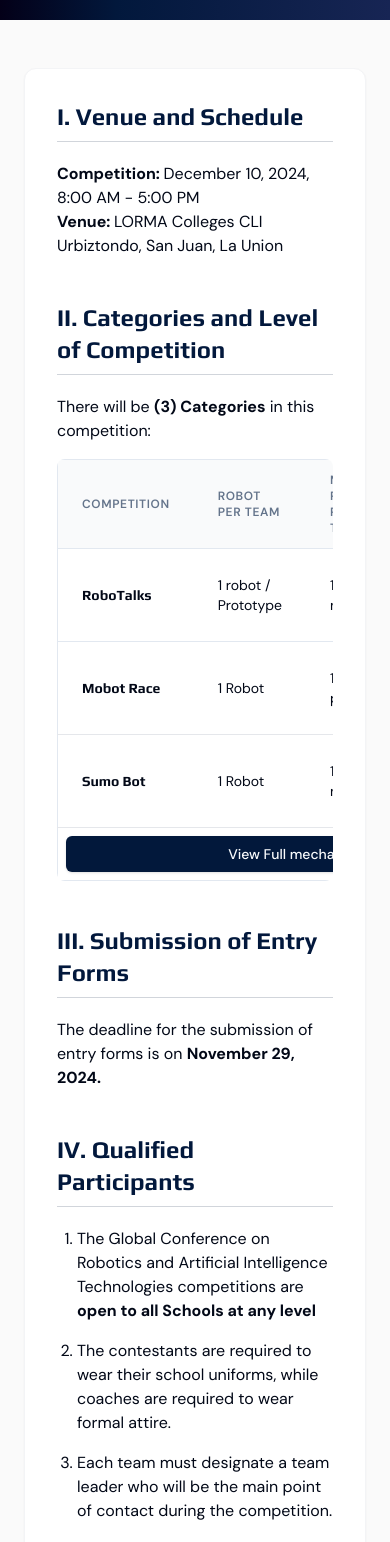
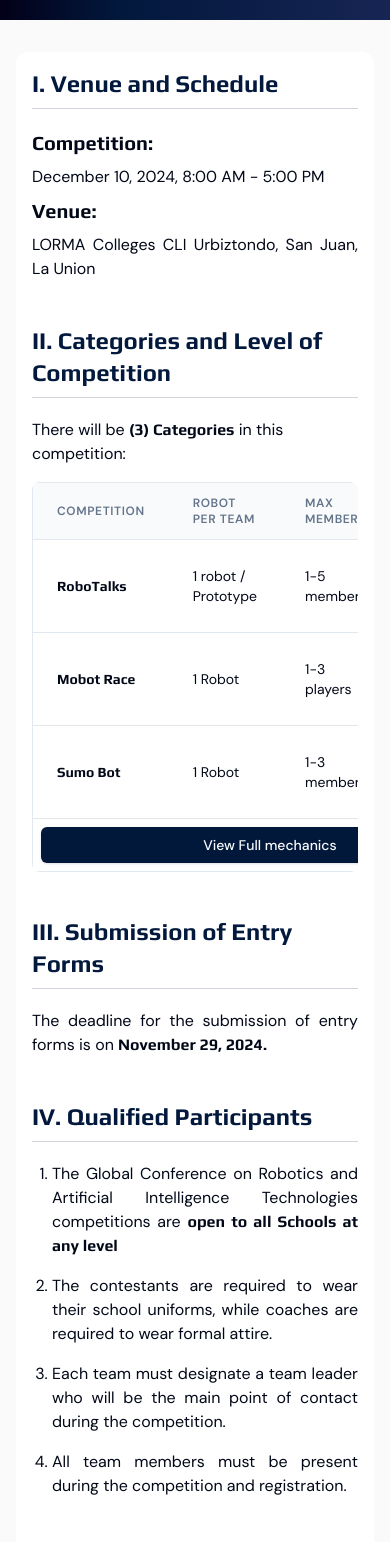
Before and after one commit to Yujinndev/gcrait, a Next.js app: page /registration in a window 390 px wide. Shown: the part 300-1842 px from the top of the page. Built offline with nearby package versions, Linux system fonts and the light colour scheme.

Commit message:
chore: add more details on the mechanics paper

```diff
--- a/app/constants.ts
+++ b/app/constants.ts
@@ -91,6 +91,24 @@ export const data = {
           { 'Robot Per Team': '1 robot / Prototype' },
           { 'Max Players': '1-5 members per talk' },
         ],
+        generalRules: [
+          'All submissions must be original work; any form of plagiarism will lead to disqualification.',
+          'Posters must be submitted by the deadline; late submissions will not be accepted.',
+          'Teams must adhere to the presentation time limits; failure to comply may result in point deductions.',
+          'Coaches are not permitted to assist in the competition, including during poster explanations or presentations.',
+          'Judges’ decisions are final.',
+        ],
+        deductions: [
+          { 'Late Submissions': '10% of total points for each day late.' },
+          {
+            'Plagiarism or Misrepresentation':
+              'Disqualification from the competition.',
+          },
+          {
+            'Failure to Adhere to Presentation Time Limits':
+              '5% deduction for exceeding the allocated presentation time.',
+          },
+        ],
       },
       {
         title: 'Mobot Race',
@@ -106,6 +124,14 @@ export const data = {
           { 'Robot Control': 'Fully Autonomous' },
           { 'Game Format': 'Round Robin' },
         ],
+        generalRules: [
+          'The race track will be approximately 3 meters long and 3 meters wide.',
+          'Robots must be fully autonomous and controlled by onboard systems.',
+          'No external control (remote control or external guidance) is allowed during the race.',
+          'Robots must pass a pre-race technical inspection.',
+          'Teams must adhere to the time limits for setup and race completion.',
+          'Judges’ decisions regarding penalties, deductions, and race outcomes are final.',
+        ],
       },
       {
         title: 'Sumo Bot',
@@ -120,6 +146,22 @@ export const data = {
           { 'Max Players': '1-3 players per team' },
           { 'Robot Control': 'Remote Controlled' },
           { 'Game Format': 'Round Robin' },
+        ],
+        generalRules: [
+          'The playing field will be 120 cm in diameter.',
+          'Robots must be fully remote-controlled',
+          'No Weaponry that causes uncontrolled projectiles or chemical hazards is allowed',
+          'Teams must adhere to the time limits for each battle.',
+        ],
+        deductions: [
+          { 'Failure to Comply with Weight/Size Limits': 'Disqualification' },
+          { 'Failure to adhere to safety rules': 'Disqualification' },
+          { 'Late Arrival for Battle': 'Forfeiture of the Match' },
+          { 'Unauthorized Assistance from Coach': '10% deduction' },
+          {
+            'Time Violations in Repair Periods':
+              '5% deduction for every extra minute used',
+          },
         ],
       },
     ],
--- a/app/globals.css
+++ b/app/globals.css
@@ -84,7 +84,8 @@
   }
 
   h3,
-  h4 {
+  h4,
+  b {
     @apply font-play;
   }
 }
--- a/app/registration/page.tsx
+++ b/app/registration/page.tsx
@@ -18,17 +18,24 @@ const Registration = () => {
     <div className="relative overflow-x-hidden bg-neutral-50">
       <HeaderPage
         title="Unlock the Full GCRAIT Experience"
-        subheading="Your gateway to impactful sessions, competitions, and collaboration;  - secure your place today."
+        subheading="Your gateway to impactful sessions, competitions, and collaboration; - secure your place today."
       />
 
       <SectionLayout>
-        <div className="space-y-6 rounded-xl border border-gray-100 bg-white p-8 shadow-sm lg:space-y-10 lg:p-16">
-          <SectionParagraph title=" I. Venue and Schedule">
-            <p className="space-y-2">
-              <b>Competition: </b>December 10, 2024, 8:00 AM - 5:00 PM
-              <br />
-              <b>Venue: </b>LORMA Colleges CLI Urbiztondo, San Juan, La Union
-            </p>
+        <div className="space-y-6 rounded-xl bg-white p-4 md:p-8 lg:space-y-10 lg:border lg:border-gray-100 lg:p-16 lg:shadow-sm">
+          <SectionParagraph title="I. Venue and Schedule">
+            <div className="flex flex-col gap-2 lg:flex-row">
+              <h3 className="space-y-2 text-xl lg:w-1/5">Competition:</h3>
+              <p className="text-justify lg:text-left">
+                December 10, 2024, 8:00 AM - 5:00 PM
+              </p>
+            </div>
+            <div className="flex flex-col gap-2 lg:flex-row">
+              <h3 className="space-y-2 text-xl lg:w-1/5">Venue:</h3>
+              <p className="text-justify lg:text-left">
+                LORMA Colleges CLI Urbiztondo, San Juan, La Union
+              </p>
+            </div>
           </SectionParagraph>
 
           <SectionParagraph title="II. Categories and Level of Competition">
@@ -46,7 +53,7 @@ const Registration = () => {
                       Robot Per Team
                     </TableHead>
                     <TableHead className="px-6 py-3 text-left text-xs font-semibold uppercase tracking-wider">
-                      Max Players Per Team
+                      Max Members
                     </TableHead>
                     <TableHead className="px-6 py-3 text-left text-xs font-semibold uppercase tracking-wider">
                       Category
@@ -88,7 +95,7 @@ const Registration = () => {
           </SectionParagraph>
 
           <SectionParagraph title="III. Submission of Entry Forms">
-            <p>
+            <p className="text-justify lg:text-left">
               The deadline for the submission of entry forms is on{' '}
               <b>November 29, 2024. </b>
             </p>
@@ -96,20 +103,20 @@ const Registration = () => {
 
           <SectionParagraph title="IV. Qualified Participants">
             <ul className="list-decimal space-y-4 pl-5">
-              <li className="text-md">
+              <li className="text-md text-justify lg:text-left">
                 The Global Conference on Robotics and Artificial Intelligence
                 Technologies competitions are{' '}
                 <b>open to all Schools at any level</b>
               </li>
-              <li className="text-md">
+              <li className="text-md text-justify lg:text-left">
                 The contestants are required to wear their school uniforms,
                 while coaches are required to wear formal attire.
               </li>
-              <li className="text-md">
+              <li className="text-md text-justify lg:text-left">
                 Each team must designate a team leader who will be the main
                 point of contact during the competition.
               </li>
-              <li className="text-md">
+              <li className="text-md text-justify lg:text-left">
                 All team members must be present during the competition and
                 registration.
               </li>
@@ -118,33 +125,33 @@ const Registration = () => {
 
           <SectionParagraph title="V. Competition Proper and General Mechanics">
             <ul className="list-decimal space-y-4 pl-5">
-              <li className="text-md">
+              <li className="text-md text-justify lg:text-left">
                 Participating Teams must check in at the registration booth at
                 least 30 minutes before the competition. The contest will start
                 exactly at <b>1:30 PM</b> on <b>December 10, 2024</b>. Late
                 Participants will be disqualified or forfeited from the
                 competition.
               </li>
-              <li className="text-md">
+              <li className="text-md text-justify lg:text-left">
                 Only registered participants are allowed to participate in the
                 competition area.
               </li>
-              <li className="text-md">
+              <li className="text-md text-justify lg:text-left">
                 Coaches and other spectators must stay in the audience area.
               </li>
-              <li className="text-md">
+              <li className="text-md text-justify lg:text-left">
                 Coaches are not allowed to help the participants at the game
                 during the competition.
               </li>
-              <li className="text-md">
+              <li className="text-md text-justify lg:text-left">
                 Sumobot Game Format: Round Robin will be used during the
                 elimination. Knockout will be used during the semi-finals and
                 finals.
               </li>
-              <li className="text-md">
+              <li className="text-md text-justify lg:text-left">
                 Sportsmanship conduct is expected from players.
               </li>
-              <li className="text-md">
+              <li className="text-md text-justify lg:text-left">
                 Any misconduct, insults, foul language, or intentional action to
                 harm the opponents or robot shall be disqualified.
               </li>
--- a/components/layout/footer.tsx
+++ b/components/layout/footer.tsx
@@ -7,7 +7,7 @@ import { data } from '@/app/constants'
 const Footer = () => {
   return (
     <footer className="z-30 border-t-[1px] border-t-gray-200 text-black backdrop-blur-sm transition duration-200 ease-linear">
-      <div className="mx-auto h-full max-w-screen-xl py-10">
+      <div className="mx-auto h-full max-w-screen-xl py-4">
         <div className="grid h-full gap-x-4 lg:grid-cols-9">
           <div className="flex flex-col space-y-6 px-6 pt-12 lg:col-span-4">
             <Link href="/" className="flex w-max items-center gap-4">
@@ -129,7 +129,7 @@ const Footer = () => {
         </div>
       </div>
 
-      <div className="flex w-full flex-col items-center justify-center gap-1 bg-primary p-4 text-white lg:flex-row">
+      <div className="flex w-full flex-col items-center justify-center gap-1 bg-primary p-4 text-center text-white lg:flex-row">
         © 2024 - Present | GCRAIT Software Innovations
       </div>
     </footer>
--- a/components/layout/section-layout.tsx
+++ b/components/layout/section-layout.tsx
@@ -10,7 +10,7 @@ export const SectionLayout = ({
   return (
     <section
       className={cn(
-        'relative z-20 flex flex-col space-y-12 p-6 pb-12 pt-12 md:px-16 xl:pt-24',
+        'relative z-20 flex flex-col space-y-12 px-4 py-8 md:px-10 lg:px-16 lg:py-20',
         className
       )}
     >
```
Also changed, not shown: components/competition-tabs.tsx (+43 -8 lines).
